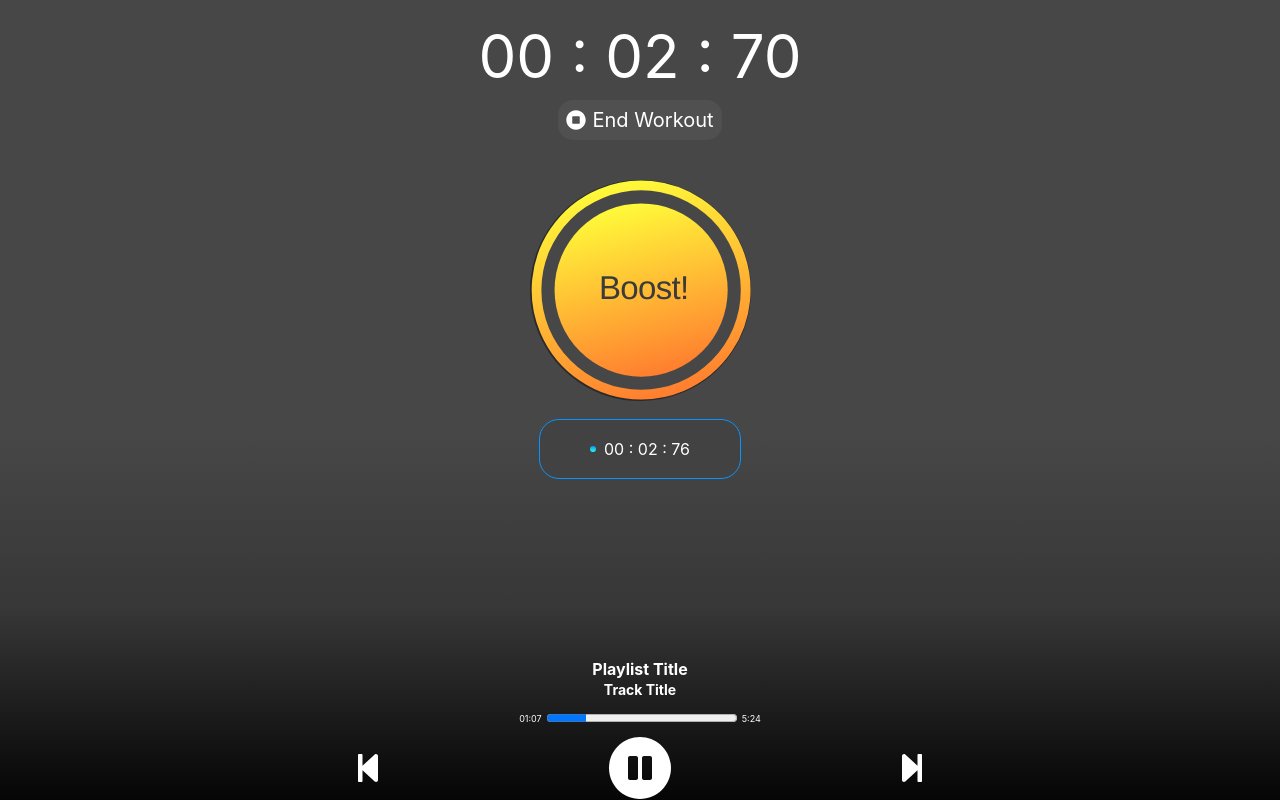
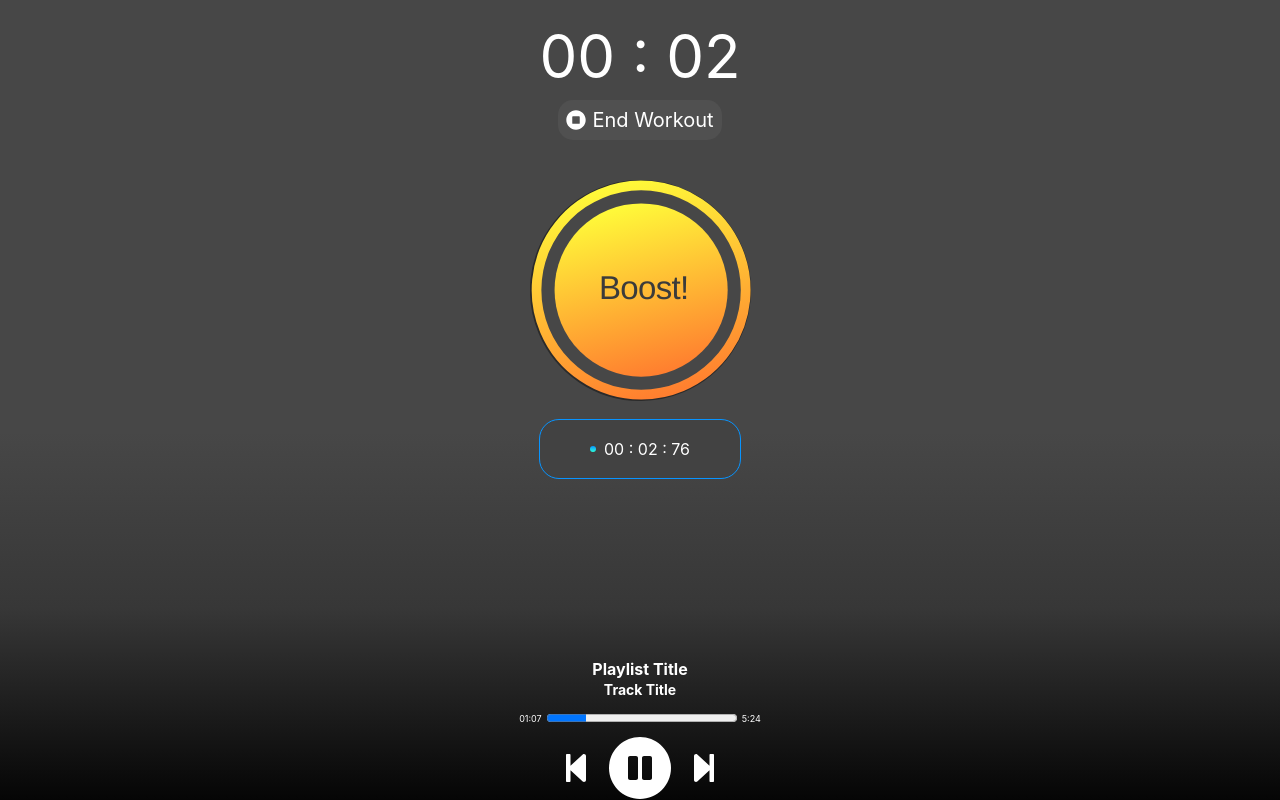
Before and after one commit to nir2002/hiit-booster, a React (Create React App) app: page / in a window 1280 px wide. Both pictures are taken after a click on the icon 640 px from the left and 653 px from the top of the page. Built offline with nearby package versions, Linux system fonts and the light colour scheme.

Commit message:
more relaxed total workout stopwatch

```diff
--- a/src/components/containers/StopwatchDisplay/StopwatchDisplay.js
+++ b/src/components/containers/StopwatchDisplay/StopwatchDisplay.js
@@ -7,7 +7,8 @@ function StopwatchDisplay({ stopwatch }) {
 
   useEffect(() => {
     stopwatchIntervalRef.current = setInterval(() => {
-      setDisplayTime(stopwatch.toString());
+      const { minutes, seconds } = stopwatch.snapshot();
+      setDisplayTime(`${minutes} : ${seconds}`);
     }, 60);
 
     return () => {
--- a/src/screens/WorkoutScreen.js
+++ b/src/screens/WorkoutScreen.js
@@ -14,6 +14,7 @@ export const modes = {
   Warmup: 0,
   Boost: 1,
   Recover: 2,
+  End: 3,
 };
 
 function WorkoutScreen() {
@@ -35,11 +36,24 @@ function WorkoutScreen() {
     });
   };
 
+  const endWorkout = () => {
+    stopwatch.pause();
+    setMode(modes.End);
+  };
+
   return (
     <WorkoutScreenContainer>
       {/* <Header mode={mode} /> */}
       <StopwatchDisplay stopwatch={stopwatch} />
-      <WorkoutControls currentMode={mode} toggleMode={toggleMode} />
+      {mode === modes.End ? (
+        <h1 style={{ color: 'pink' }}>Great Workout!</h1>
+      ) : (
+        <WorkoutControls
+          currentMode={mode}
+          toggleMode={toggleMode}
+          endWorkout={endWorkout}
+        />
+      )}
       <LapsList currentMode={mode} stopwatch={lapStopwatch} />
       <MediaPlayer />
     </WorkoutScreenContainer>
@@ -52,4 +66,5 @@ const WorkoutScreenContainer = styled.div`
   display: flex;
   flex: 1;
   flex-direction: column;
+  align-items: center;
 `;
```
